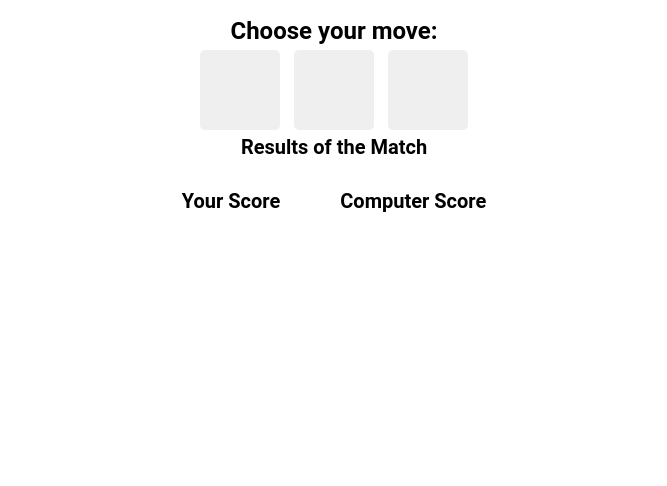
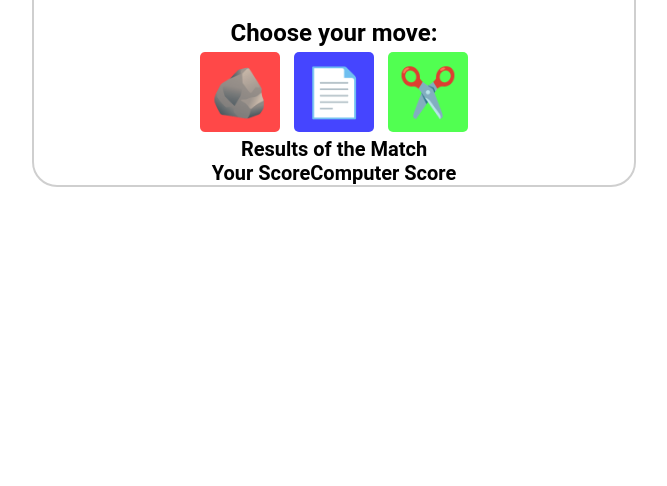
Before and after one commit to TKEYES00/Rock-Paper-Scissors, a plain HTML site: page index.html in a window 1280 px wide. Shown: the part 314-800 px from the top of the page, without its empty margins (306-973 px from the left). Drawn offline with Linux system fonts and the light colour scheme.

Commit message:
additional CSS and Js added

```diff
--- a/index.html
+++ b/index.html
@@ -12,14 +12,14 @@
     <h1>Rock Paper Scisors</h1>
     <h2>Choose your move:</h2>
     <div>
-        <button id="rock"><img /></button>
-        <button id="paper"><img /></button>
-        <button id="scissors"><img /></button>
+        <button id="rock">🪨</button>
+        <button id="paper">📄</button>
+        <button id="scissors">✂️</button>
     </div>
-    <p>Results of the Match</p>
+    <p id="ResultsText">Results of the Match</p>
     <div class="resultsContainer">
-        <p class="score">Your Score</p>
-        <p class="score">Computer Score </p>
+        <p id="userScore">Your Score</p>
+        <p id="compScore">Computer Score </p>
     </div>
 
 
--- a/main.js
+++ b/main.js
@@ -0,0 +1,19 @@
+const rock = document.getElementById("rock");
+const paper = document.getElementById("paper");
+const scissors = document.getElementById("scissors");
+const results = document.getElementById("resultsText");
+const userScore = document.getElementById("userScore");
+const compScore = document.getElementById("compScore");
+
+let randomNumber = 0;
+function getRandNumber() {
+    return (
+       randomNumber =  Math.floor(Math.random() * 3)
+    )
+}
+
+function chooseWinner() {
+    return(
+null
+    )
+}
--- a/style.css
+++ b/style.css
@@ -8,7 +8,9 @@ main{
     width: 600px;
     margin: 0 auto;
     text-align: center;
-    padding-top: 200px;
+    margin-top: 200px;
+    border: 2px solid rgb(207, 207, 207);
+    border-radius: 25px;
 }
 
 h1{
@@ -21,6 +23,7 @@ button{
     margin: 5px;
     border-radius: 5px;
     border: none;
+    font-size: 3rem;
 }
 p{
     font-size: 1.25rem;
@@ -34,3 +37,31 @@ p{
 .score{
     padding: 30px;
 }
+#rock{
+    background-color: rgb(255, 72, 72);
+}
+#paper{
+    background-color: rgb(69, 69, 255);
+}
+#scissors{
+    background-color: rgb(81, 255, 81);
+}
+
+#rock:hover{
+    background-color: rgb(255, 149, 149);
+}
+#paper:hover{
+    background-color: rgb(143, 143, 255);
+}
+#scissors:hover{
+    background-color: rgb(163, 255, 163);
+}
+#rock:active{
+    background-color: rgb(255, 72, 72);
+}
+#paper:active{
+    background-color: rgb(69, 69, 255);
+}
+#scissors:active{
+    background-color: rgb(81, 255, 81);
+}
```
